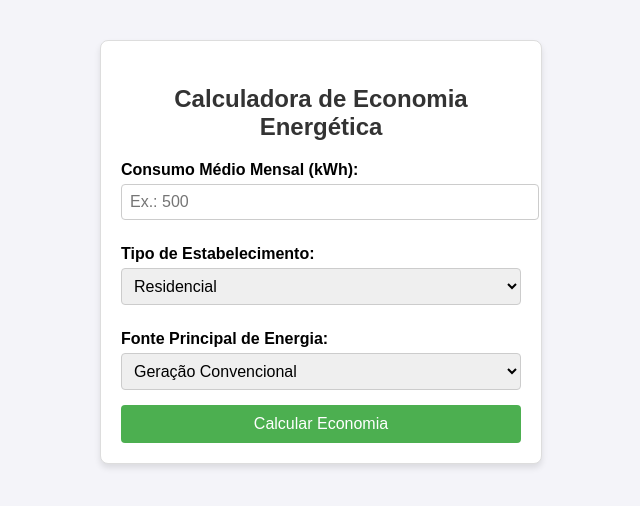
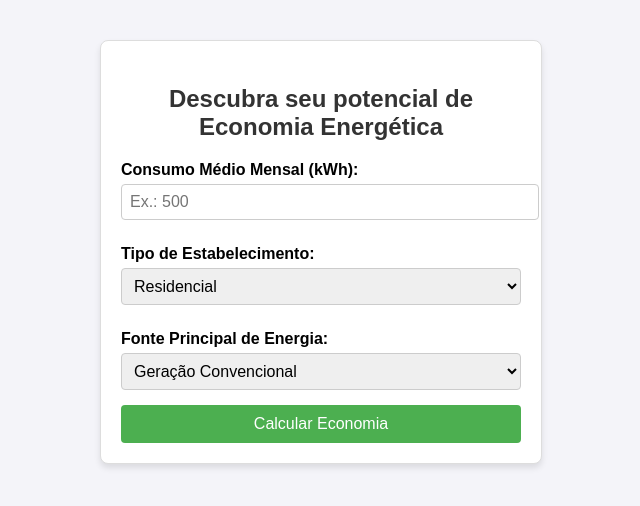
Before and after one commit to julianadealmeida/Sustentabilidade, a plain HTML site: page index.html in a window 1280 px wide. Shown: the whole page, without its empty margins (319-959 px from the left). Drawn offline with Linux system fonts and the light colour scheme.

Commit message:
Update index.html

```diff
--- a/index.html
+++ b/index.html
@@ -8,7 +8,7 @@
 </head>
 <body>
     <div class="widget-container">
-        <h3>Calculadora de Economia Energética</h3>
+        <h3>Descubra seu potencial de Economia Energética</h3>
         <label for="consumo">Consumo Médio Mensal (kWh):</label>
         <input type="number" id="consumo" placeholder="Ex.: 500">
 
```
